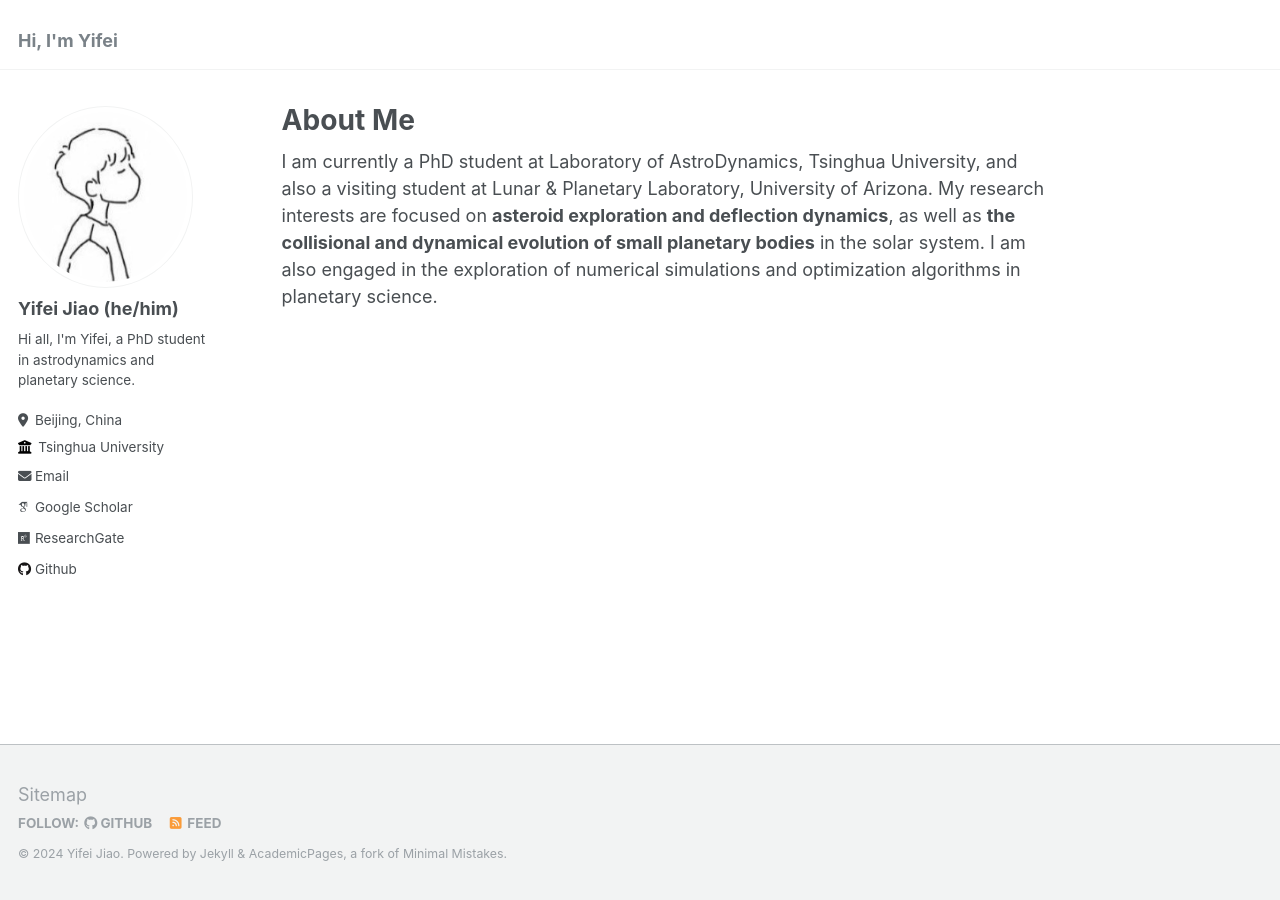
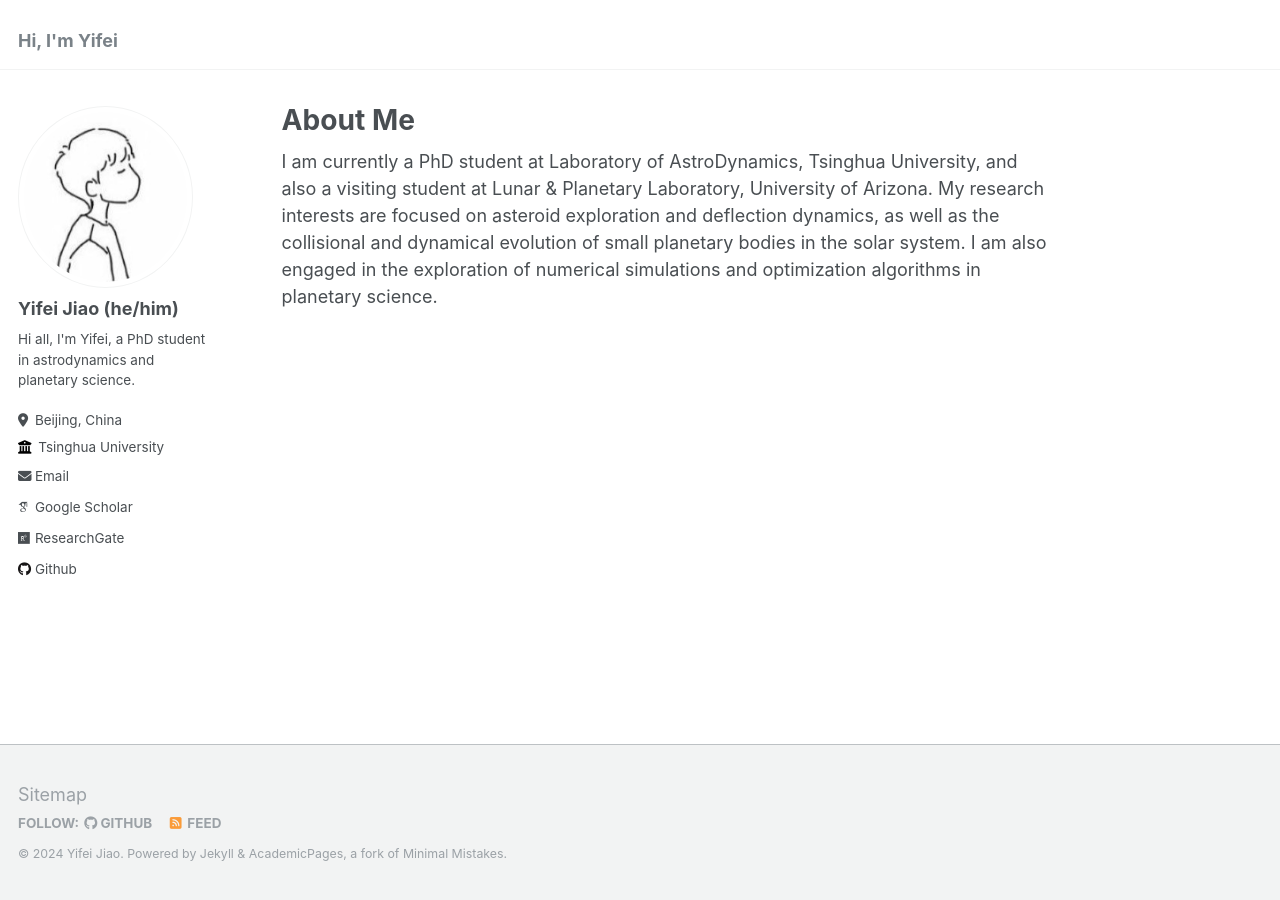
Before and after one commit to jiaoyf-thu/jiaoyf-thu.github.io, a Jekyll site: the page built from _pages/about.md, in a window 1280 px wide. Built offline with Jekyll 4.4.1, drawn with Linux system fonts in a browser that asks for light colours; some web fonts are replaced.

```diff
--- a/_pages/about.md
+++ b/_pages/about.md
@@ -7,4 +7,4 @@ redirect_from:
   - /about.html
 ---
 
-I am currently a PhD student at Laboratory of AstroDynamics, Tsinghua University, and also a visiting student at Lunar & Planetary Laboratory, University of Arizona. My research interests are focused on **asteroid exploration and deflection dynamics**, as well as **the collisional and dynamical evolution of small planetary bodies** in the solar system. I am also engaged in the exploration of numerical simulations and optimization algorithms in planetary science.
+I am currently a PhD student at Laboratory of AstroDynamics, Tsinghua University, and also a visiting student at Lunar & Planetary Laboratory, University of Arizona. My research interests are focused on asteroid exploration and deflection dynamics, as well as the collisional and dynamical evolution of small planetary bodies in the solar system. I am also engaged in the exploration of numerical simulations and optimization algorithms in planetary science.
```
